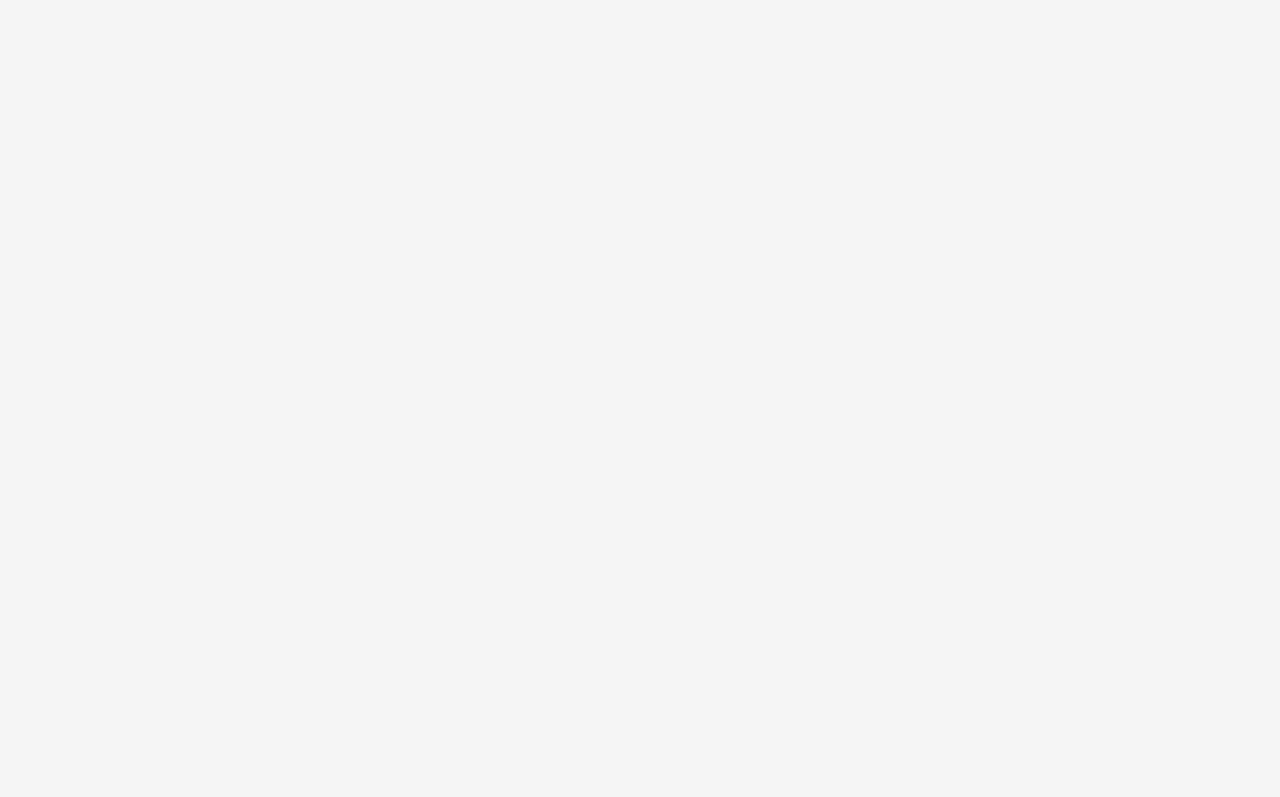
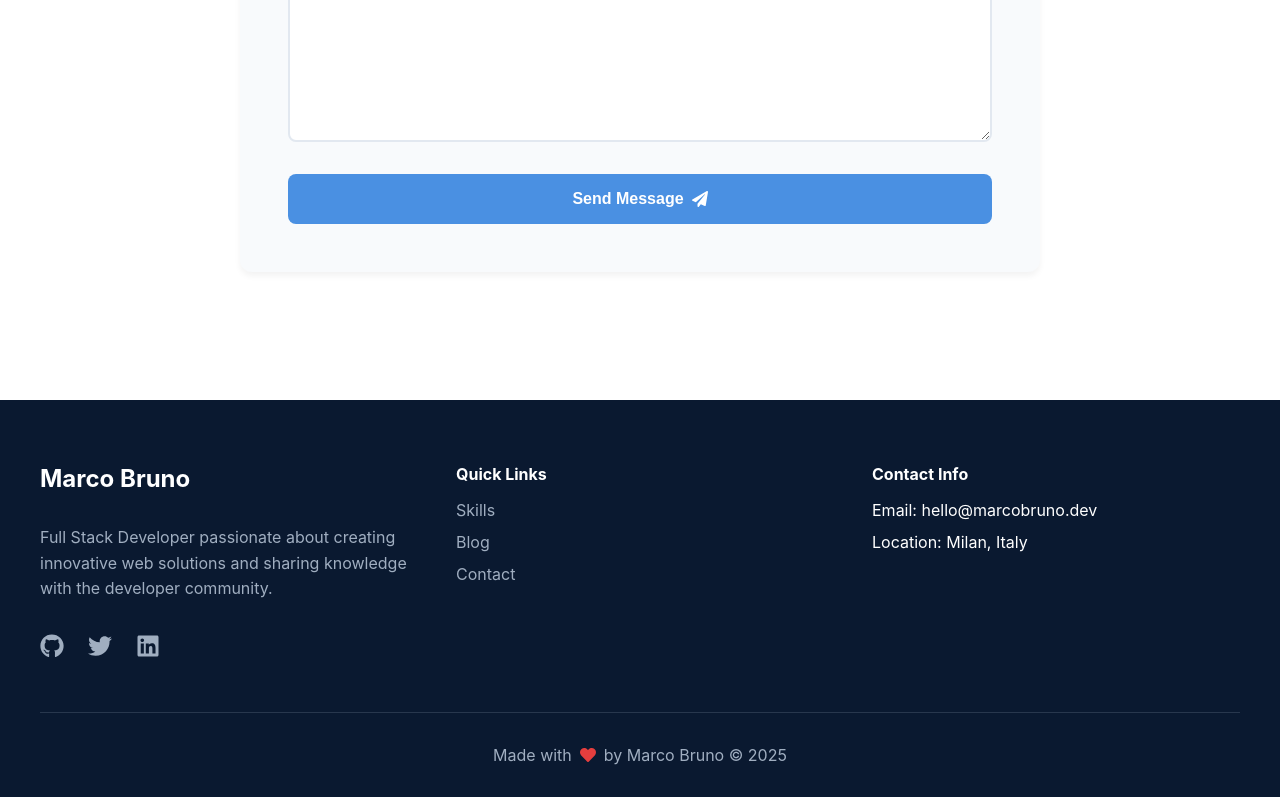
Before and after one commit to marcown10/cicalone, a React (Vite) app: page /cicalone/blog in a window 1280 px wide. Shown: the part 3389-4186 px from the top of the page. Before the commit the page ends 2796 px from the top, so only its background shows below. Built offline with nearby package versions, Linux system fonts and the light colour scheme.

Commit message:
Auto-save: Update 16 files (05:37 PM)

```diff
--- a/src/App.jsx
+++ b/src/App.jsx
@@ -3,6 +3,8 @@ import Navbar from './components/Navbar'
 import Hero from './components/Hero'
 import Features from './components/Features'
 import Blog from './components/Blog'
+import Contact from './components/Contact'
+import Footer from './components/Footer'
 
 const App = () => {
   return (
@@ -11,6 +13,8 @@ const App = () => {
       <Hero />
       <Features />
       <Blog />
+      <Contact />
+      <Footer />
     </>
   )
 }
--- /dev/null
+++ b/src/components/Footer.jsx
@@ -0,0 +1,137 @@
+import styled from 'styled-components'
+import { FaGithub, FaTwitter, FaLinkedin, FaHeart } from 'react-icons/fa'
+
+const FooterSection = styled.footer`
+  background: #0a1930;
+  color: white;
+  padding: 4rem 2rem 2rem;
+`
+
+const Container = styled.div`
+  max-width: 1200px;
+  margin: 0 auto;
+`
+
+const Grid = styled.div`
+  display: grid;
+  grid-template-columns: repeat(auto-fit, minmax(250px, 1fr));
+  gap: 3rem;
+  margin-bottom: 3rem;
+`
+
+const Column = styled.div`
+  display: flex;
+  flex-direction: column;
+  gap: 1rem;
+`
+
+const Logo = styled.h3`
+  font-size: 1.5rem;
+  color: white;
+  margin-bottom: 1rem;
+`
+
+const Text = styled.p`
+  color: #a0aec0;
+  line-height: 1.6;
+`
+
+const LinkList = styled.ul`
+  list-style: none;
+  display: flex;
+  flex-direction: column;
+  gap: 0.75rem;
+`
+
+const LinkItem = styled.li`
+  a {
+    color: #a0aec0;
+    text-decoration: none;
+    transition: color 0.3s ease;
+
+    &:hover {
+      color: #4a90e2;
+    }
+  }
+`
+
+const SocialLinks = styled.div`
+  display: flex;
+  gap: 1.5rem;
+  margin-top: 1rem;
+`
+
+const SocialIcon = styled.a`
+  color: #a0aec0;
+  font-size: 1.5rem;
+  transition: all 0.3s ease;
+
+  &:hover {
+    color: #4a90e2;
+    transform: translateY(-2px);
+  }
+`
+
+const Copyright = styled.div`
+  text-align: center;
+  padding-top: 2rem;
+  border-top: 1px solid rgba(160, 174, 192, 0.2);
+  color: #a0aec0;
+  display: flex;
+  align-items: center;
+  justify-content: center;
+  gap: 0.5rem;
+
+  svg {
+    color: #e53e3e;
+  }
+`
+
+const Footer = () => {
+  return (
+    <FooterSection>
+      <Container>
+        <Grid>
+          <Column>
+            <Logo>Marco Bruno</Logo>
+            <Text>
+              Full Stack Developer passionate about creating innovative web solutions
+              and sharing knowledge with the developer community.
+            </Text>
+            <SocialLinks>
+              <SocialIcon href="https://github.com/marcown10" target="_blank">
+                <FaGithub />
+              </SocialIcon>
+              <SocialIcon href="https://twitter.com/marcobruno" target="_blank">
+                <FaTwitter />
+              </SocialIcon>
+              <SocialIcon href="https://linkedin.com/in/marcobruno" target="_blank">
+                <FaLinkedin />
+              </SocialIcon>
+            </SocialLinks>
+          </Column>
+          <Column>
+            <h4>Quick Links</h4>
+            <LinkList>
+              <LinkItem><a href="#features">Skills</a></LinkItem>
+              <LinkItem><a href="#blog">Blog</a></LinkItem>
+              <LinkItem><a href="#contact">Contact</a></LinkItem>
+            </LinkList>
+          </Column>
+          <Column>
+            <h4>Contact Info</h4>
+            <LinkList>
+              <LinkItem>Email: hello@marcobruno.dev</LinkItem>
+              <LinkItem>Location: Milan, Italy</LinkItem>
+            </LinkList>
+          </Column>
+        </Grid>
+        <Copyright>
+          Made with <FaHeart /> by Marco Bruno © {new Date().getFullYear()}
+        </Copyright>
+      </Container>
+    </FooterSection>
+  )
+}
+
+export default Footer
```
